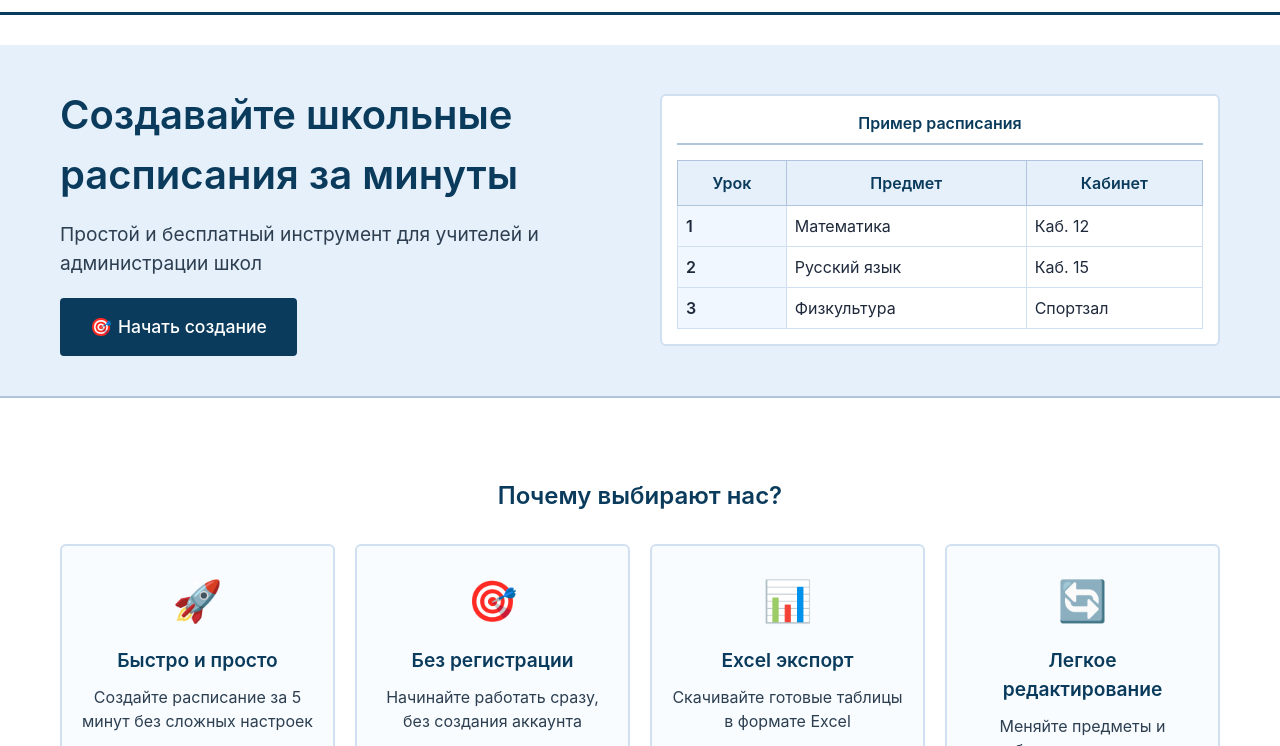
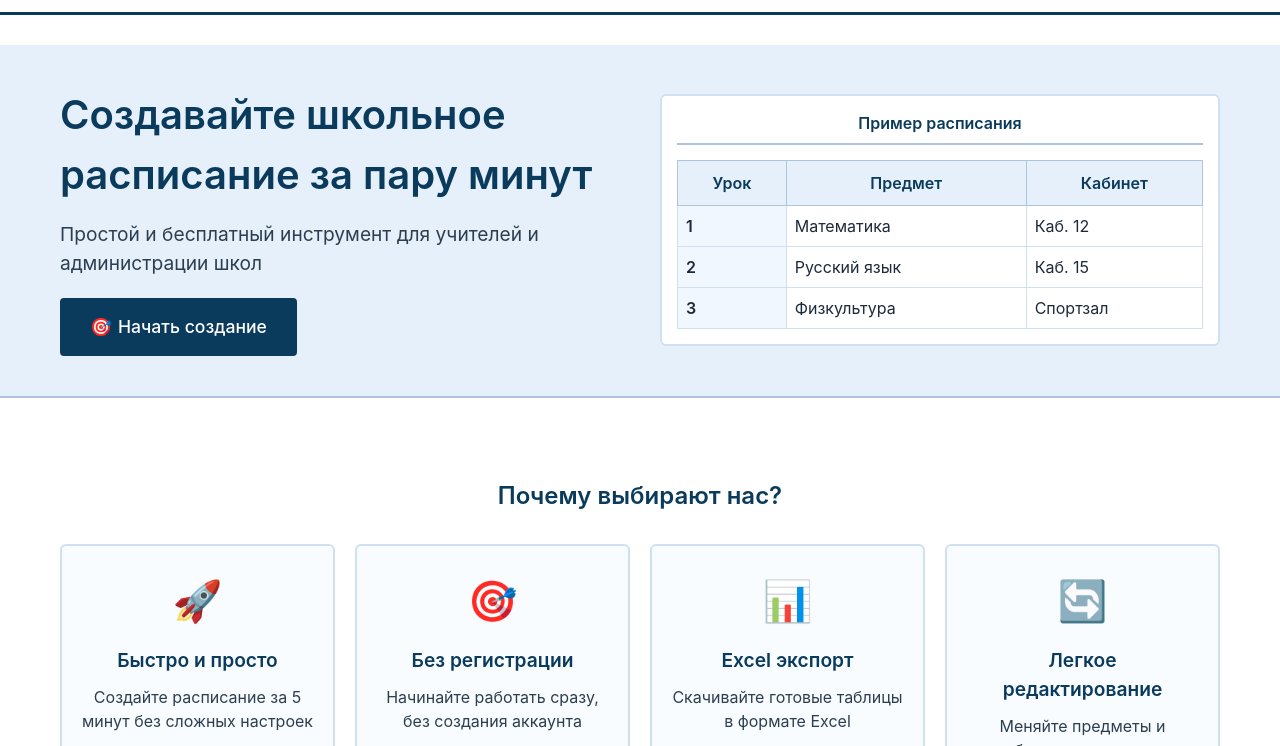
Before and after one commit to SyLex74/school-schedule, a plain HTML site: page index.html in a window 1280 px wide. Shown: the part 54-800 px from the top of the page. Drawn offline with Linux system fonts and the light colour scheme.

Commit message:
Update index.html

```diff
--- a/index.html
+++ b/index.html
@@ -29,7 +29,7 @@
         <section class="hero">
             <div class="container">
                 <div class="hero-content">
-                    <h1 class="hero-title">Создавайте школьные расписания за минуты</h1>
+                    <h1 class="hero-title">Создавайте школьное расписание за пару минут</h1>
                     <p class="hero-subtitle">Простой и бесплатный инструмент для учителей и администрации школ</p>
                     <a href="schedule.html" class="btn btn-primary btn-large">
                         <span class="btn-icon">🎯</span>
```
